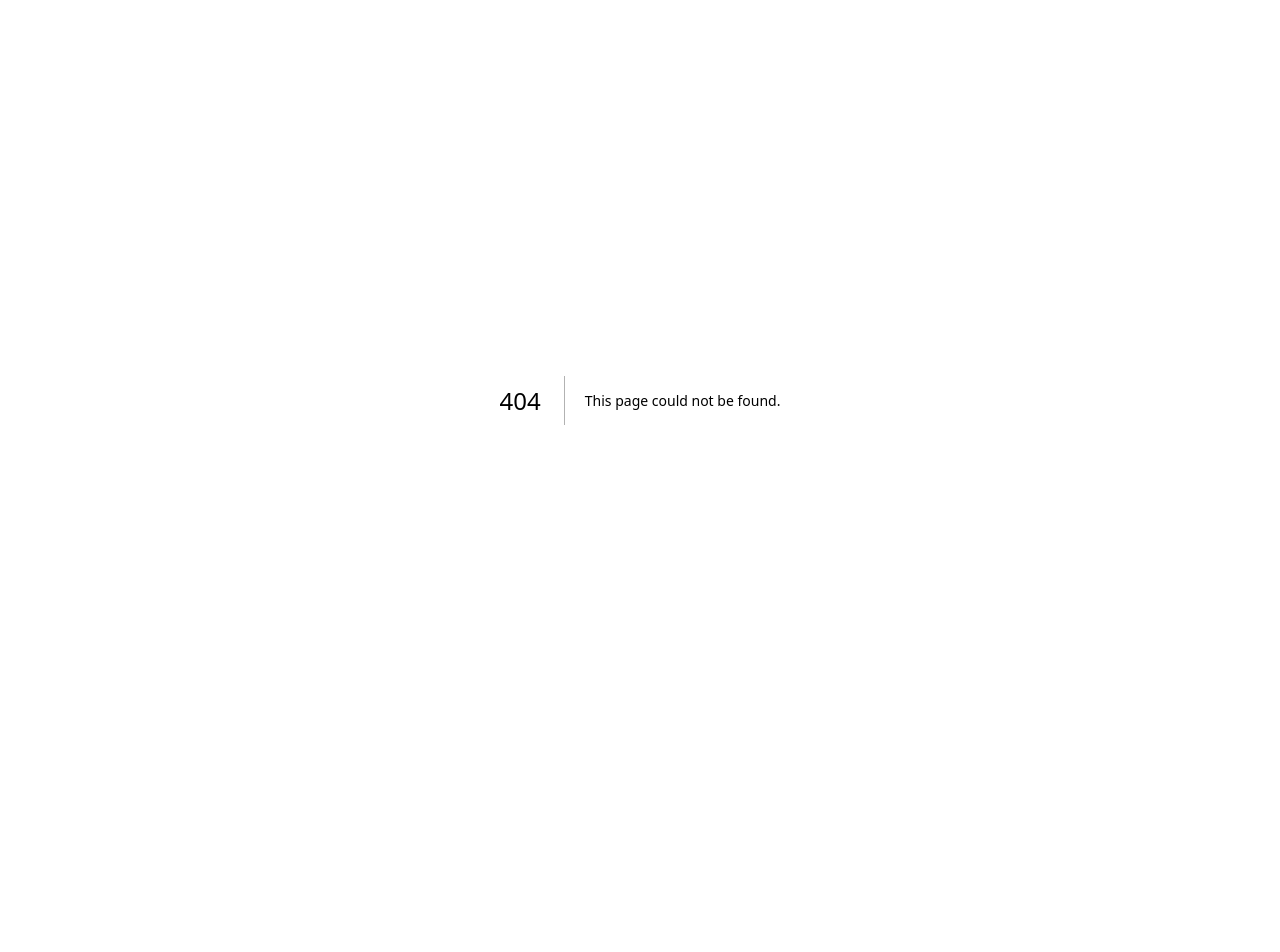
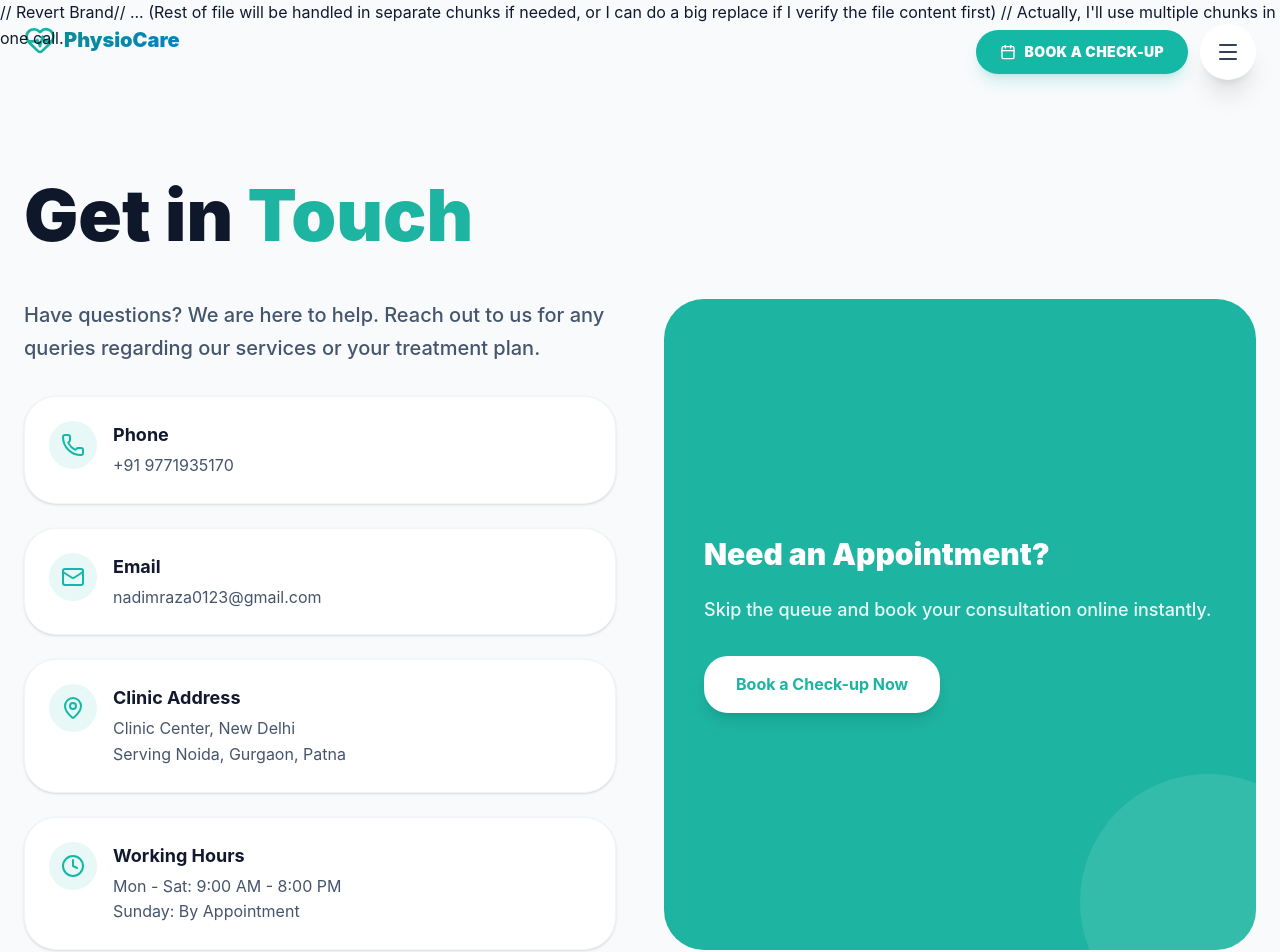
Before and after one commit to 4t1lucifer-cmd/healthcare-web-app, a Next.js app: page /contact in a window 1280 px wide. Before the commit this address had no page. Shown: the top 952 px of the page. Before the commit the page ends 800 px from the top, so only its background shows below. Built offline with nearby package versions, Linux system fonts and the light colour scheme.

Commit message:
feat(nav): separate contact and appointment routes with dedicated pages

```diff
--- /dev/null
+++ b/src/app/contact/page.tsx
@@ -0,0 +1,90 @@
+import Navbar from "@/components/Navbar";
+import Footer from "@/components/Footer";
+import { Mail, MapPin, Phone, Clock } from "lucide-react";
+
+export default function ContactPage() {
+    return (
+        <main className="min-h-screen bg-slate-50">
+            <Navbar />
+            <div className="pt-32 pb-20 px-6 max-w-7xl mx-auto">
+                <h1 className="text-5xl md:text-7xl font-black mb-12 text-slate-900">
+                    Get in <span className="text-[#1DB4A1]">Touch</span>
+                </h1>
+
+                <div className="grid grid-cols-1 md:grid-cols-2 gap-12">
+                    <div className="space-y-8">
+                        <p className="text-xl text-slate-600 leading-relaxed font-medium">
+                            Have questions? We are here to help. Reach out to us for any queries regarding our services or your treatment plan.
+                        </p>
+
+                        <div className="space-y-6">
+                            <div className="flex items-start gap-4 p-6 bg-white rounded-2xl shadow-sm border border-slate-100">
+                                <div className="p-3 bg-primary/10 rounded-full text-primary">
+                                    <Phone className="w-6 h-6" />
+                                </div>
+                                <div>
+                                    <h3 className="font-bold text-lg mb-1">Phone</h3>
+                                    <a href="tel:+919771935170" className="text-slate-600 hover:text-primary transition-colors block">+91 9771935170</a>
+                                </div>
+                            </div>
+
+                            <div className="flex items-start gap-4 p-6 bg-white rounded-2xl shadow-sm border border-slate-100">
+                                <div className="p-3 bg-primary/10 rounded-full text-primary">
+                                    <Mail className="w-6 h-6" />
+                                </div>
+                                <div>
+                                    <h3 className="font-bold text-lg mb-1">Email</h3>
+                                    <a href="mailto:nadimraza0123@gmail.com" className="text-slate-600 hover:text-primary transition-colors block">nadimraza0123@gmail.com</a>
+                                </div>
+                            </div>
+
+                            <div className="flex items-start gap-4 p-6 bg-white rounded-2xl shadow-sm border border-slate-100">
+                                <div className="p-3 bg-primary/10 rounded-full text-primary">
+                                    <MapPin className="w-6 h-6" />
+                                </div>
+                                <div>
+                                    <h3 className="font-bold text-lg mb-1">Clinic Address</h3>
+                                    <p className="text-slate-600">
+                                        Clinic Center, New Delhi<br />
+                                        Serving Noida, Gurgaon, Patna
+                                    </p>
+                                </div>
+                            </div>
+
+                            <div className="flex items-start gap-4 p-6 bg-white rounded-2xl shadow-sm border border-slate-100">
+                                <div className="p-3 bg-primary/10 rounded-full text-primary">
+                                    <Clock className="w-6 h-6" />
+                                </div>
+                                <div>
+                                    <h3 className="font-bold text-lg mb-1">Working Hours</h3>
+                                    <p className="text-slate-600">
+                                        Mon - Sat: 9:00 AM - 8:00 PM<br />
+                                        Sunday: By Appointment
+                                    </p>
+                                </div>
+                            </div>
+                        </div>
+                    </div>
+
+                    <div className="bg-[#1DB4A1] p-10 rounded-[2.5rem] text-white flex flex-col justify-center relative overflow-hidden">
+                        <div className="relative z-10">
+                            <h2 className="text-3xl font-black mb-6">Need an Appointment?</h2>
+                            <p className="text-white/90 mb-8 text-lg font-medium">
+                                Skip the queue and book your consultation online instantly.
+                            </p>
+                            <a
+                                href="/appointment"
+                                className="inline-block bg-white text-[#1DB4A1] px-8 py-4 rounded-xl font-bold shadow-lg hover:bg-slate-50 transition-colors"
+                            >
+                                Book a Check-up Now
+                            </a>
+                        </div>
+                        {/* Decorative Circle */}
+                        <div className="absolute -bottom-20 -right-20 w-64 h-64 bg-white/10 rounded-full" />
+                    </div>
+                </div>
+            </div>
+            <Footer />
+        </main>
+    );
+}
--- a/src/components/Navbar.tsx
+++ b/src/components/Navbar.tsx
@@ -25,7 +25,7 @@ const Navbar = () => {
     { name: "Home", href: "#" },
     { name: "Services", href: "#services" },
     { name: "About", href: "#about" },
-    { name: "Contact", href: "/appointment" },
+    { name: "Contact", href: "/contact" },
   ];
 
   return (
```
